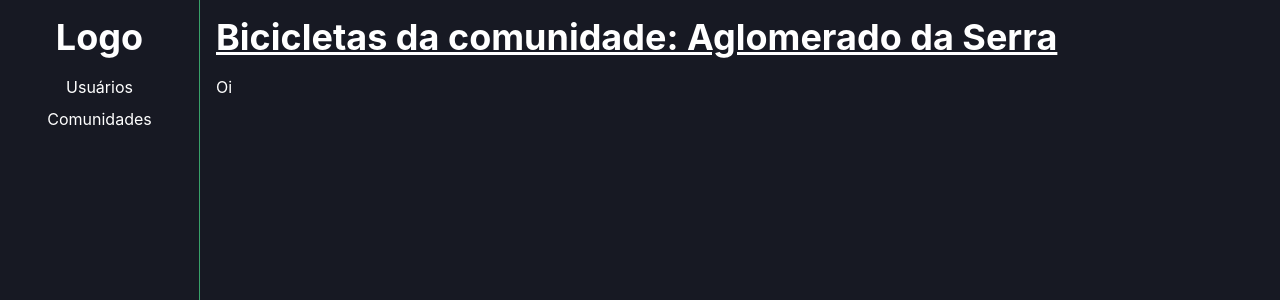
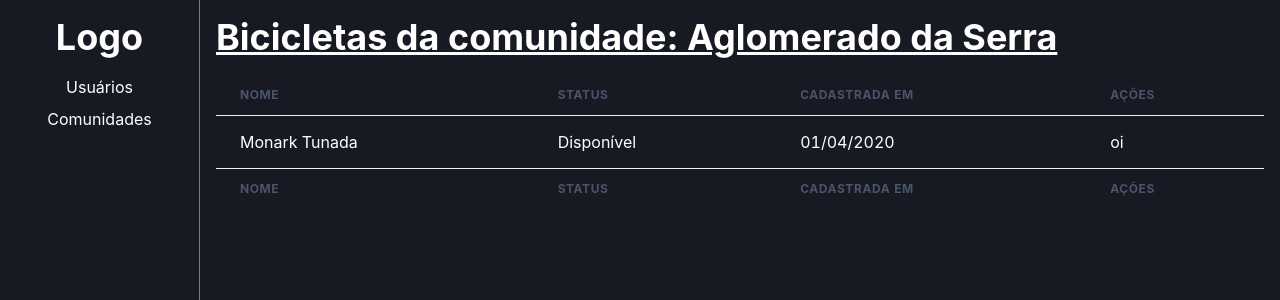
Before and after one commit to Ameciclo/botaprarodar-web, a Next.js app: page /communities/1/bikes in a window 1280 px wide. Shown: the top 300 px of the page. Built offline with nearby package versions, Linux system fonts and the light colour scheme.

Commit message:
create table bikes

```diff
--- /dev/null
+++ b/src/components/TableBikes/index.tsx
@@ -0,0 +1,32 @@
+import { Table, Thead, Tbody, Tfoot, Tr, Th, Td } from '@chakra-ui/react'
+
+export function TableBikes() {
+  return (
+    <Table variant="simple">
+      <Thead>
+        <Tr>
+          <Th>Nome</Th>
+          <Th>Status</Th>
+          <Th>Cadastrada em</Th>
+          <Th>Ações</Th>
+        </Tr>
+      </Thead>
+      <Tbody>
+        <Tr>
+          <Td>Monark Tunada</Td>
+          <Td>Disponível</Td>
+          <Td>01/04/2020</Td>
+          <Td>oi</Td>
+        </Tr>
+      </Tbody>
+      <Tfoot>
+        <Tr>
+          <Th>Nome</Th>
+          <Th>Status</Th>
+          <Th>Cadastrada em</Th>
+          <Th>Ações</Th>
+        </Tr>
+      </Tfoot>
+    </Table>
+  )
+}
--- a/src/pages/communities/[id]/bikes/index.tsx
+++ b/src/pages/communities/[id]/bikes/index.tsx
@@ -1,5 +1,10 @@
 import { Base } from 'components/Base'
+import { TableBikes } from 'components/TableBikes'
 
 export default function Bikes() {
-  return <Base title="Bicicletas da comunidade: Aglomerado da Serra">Oi</Base>
+  return (
+    <Base title="Bicicletas da comunidade: Aglomerado da Serra">
+      <TableBikes />
+    </Base>
+  )
 }
```
